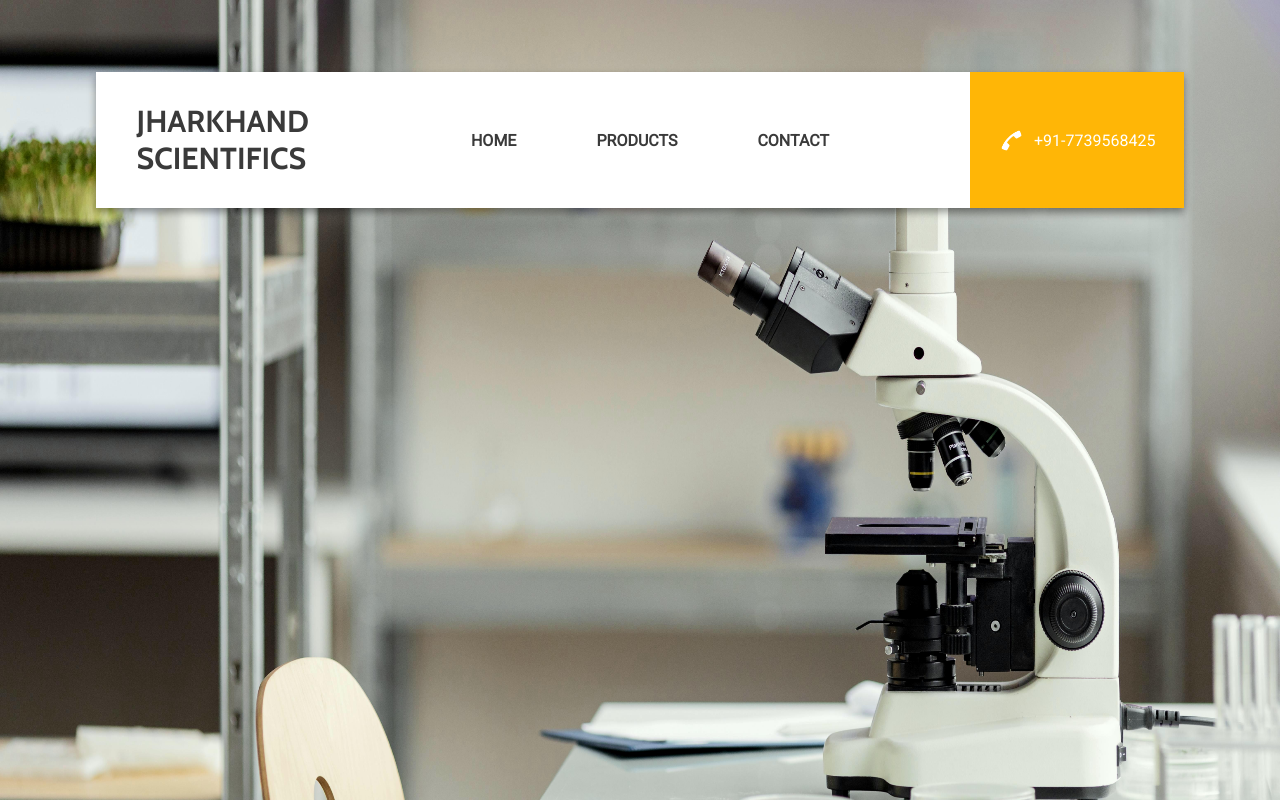
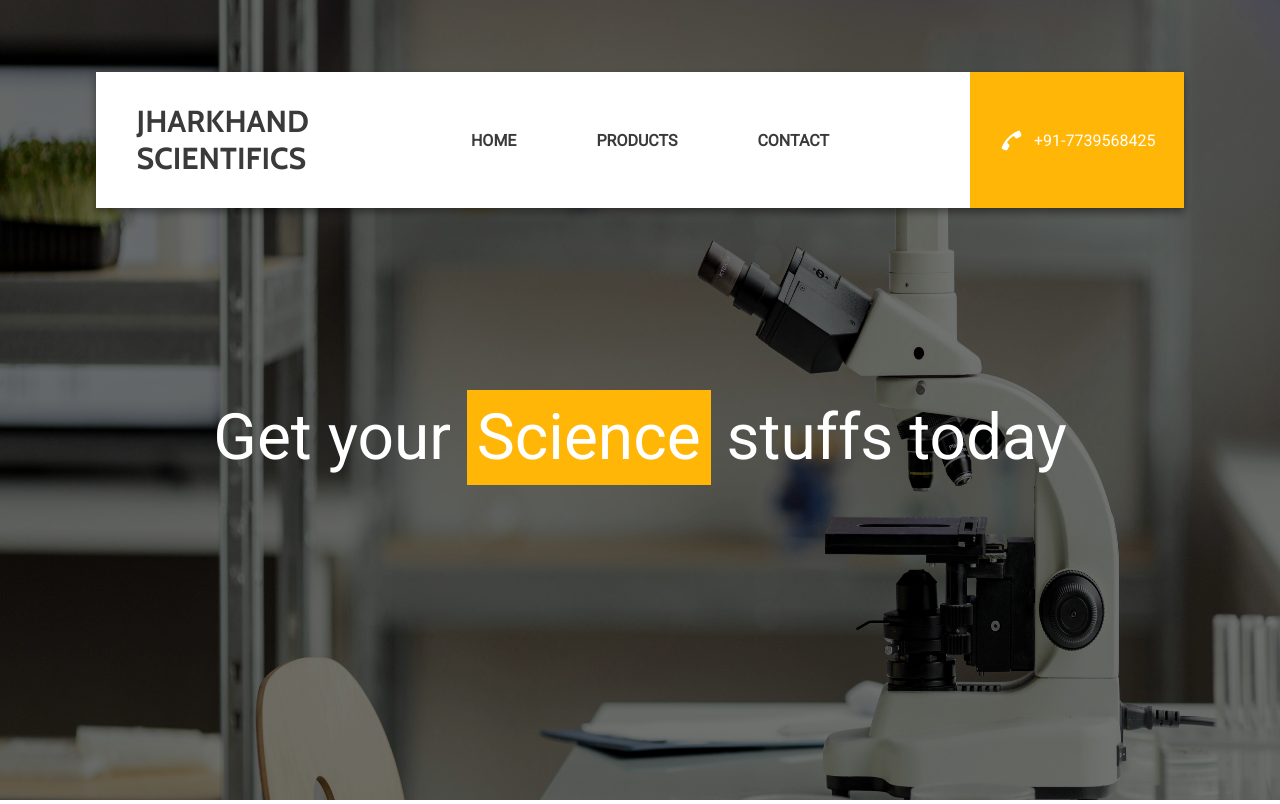
Before and after one commit to sawarni99/jharkhand-scientifics, a React (Create React App) app: page / in a window 1280 px wide. Built offline with nearby package versions, Linux system fonts and the light colour scheme.

Commit message:
Created background

```diff
--- a/src/components/navbar/Navbar.css
+++ b/src/components/navbar/Navbar.css
@@ -13,6 +13,7 @@
   box-shadow: 0 4px 8px 0 rgba(0, 0, 0, 0.4);
   background: white;
   display: flex;
+  z-index: 1;
 }
 .navbar-left {
   flex: 1;
--- a/src/pages/frontPage/FrontPage.css
+++ b/src/pages/frontPage/FrontPage.css
@@ -5,4 +5,25 @@
 .front-page-background {
   height: 100vh;
   background: black;
+  display: flex;
+  justify-content: center;
 }
+.front-page-black {
+  background: rgba(0, 0, 0, 0.55);
+  position: absolute;
+  top: 0;
+  height: 100vh;
+  width: 100%;
+  z-index: 0;
+}
+.front-page-background-title {
+  position: absolute;
+  top: 50vh;
+  color: white;
+  font-size: 400%;
+  z-index: 1;
+}
+.front-page-background-title span {
+  padding: 10px;
+  background: var(--primary-color);
+}
--- a/src/pages/frontPage/FrontPage.js
+++ b/src/pages/frontPage/FrontPage.js
@@ -7,8 +7,13 @@ export default function FrontPage() {
     <div className="front-page">
       <Navbar />
       <div className="front-page-background">
+        <div className="front-page-background-title">
+          Get your <span>Science</span> stuffs today
+        </div>
+        <div className="front-page-black" />
         <img src="/images/background3.jpg" alt="" width="100%" height="100%" />
       </div>
+      <div className="front-page-body"></div>
     </div>
   );
 }
```
